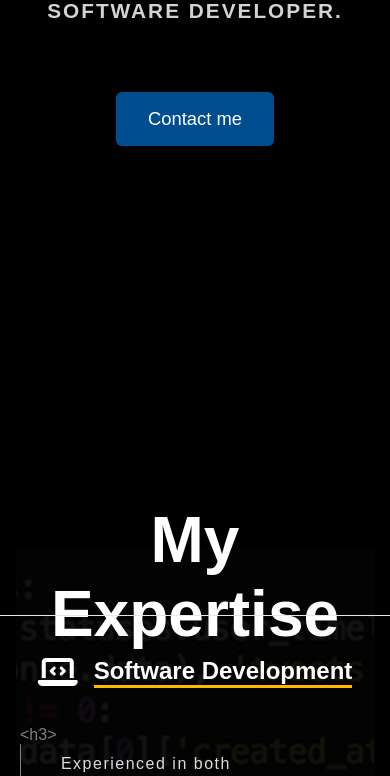
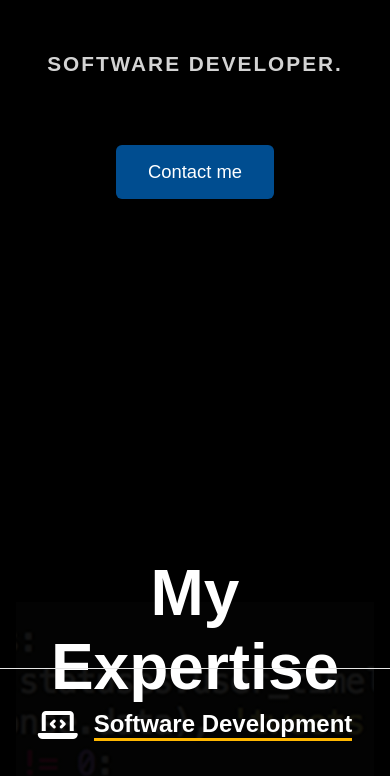
Before and after one commit to DaniElias7/portfolio, a website: page index.html in a window 390 px wide. Shown: the part 392-1168 px from the top of the page. Drawn offline with Linux system fonts and the light colour scheme.

Commit message:
setting some responsiveness

```diff
--- a/index.css
+++ b/index.css
@@ -10,6 +10,10 @@ body {
     overflow-x: hidden;
     background-color: #000;
     color: #FFF;
+}
+.root {
+    display: flex;
+    flex-direction: column;
 }
 .container {
     margin: 0 auto;
--- a/index.html
+++ b/index.html
@@ -11,7 +11,7 @@
     <script src="https://kit.fontawesome.com/e029fa9463.js" crossorigin="anonymous"></script>
 </head>
 <body>
-    <div class="container">
+    <div class="container root">
         <header id="header" class="container">
             <nav>
                 <i id="menu"  class="fa fa-bars fa-2x"></i>
```
